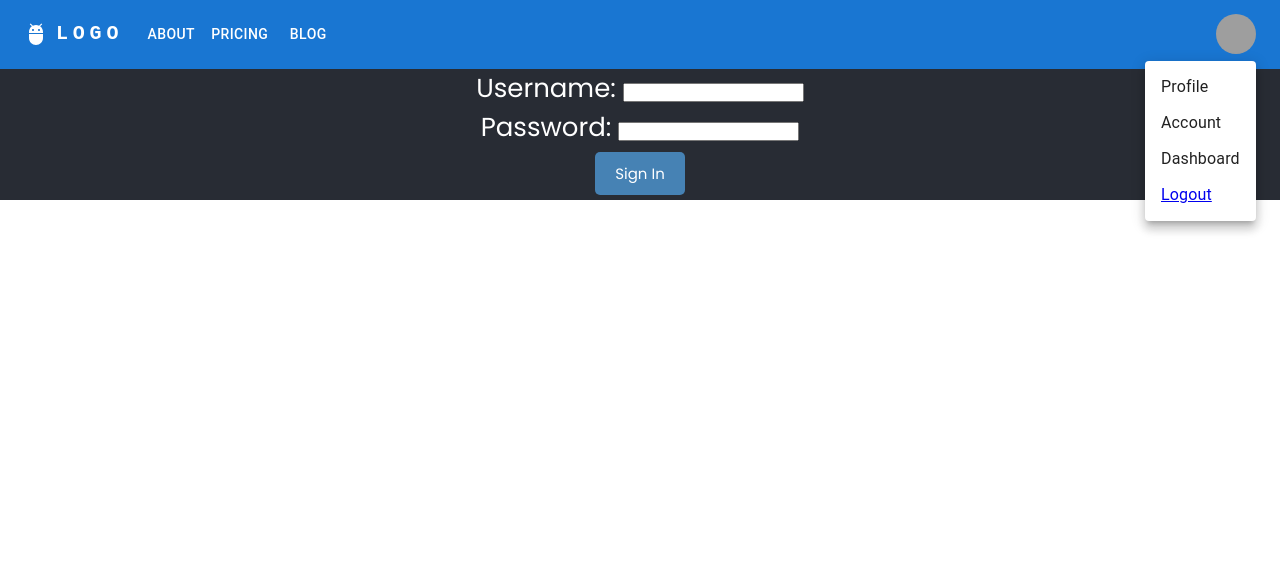
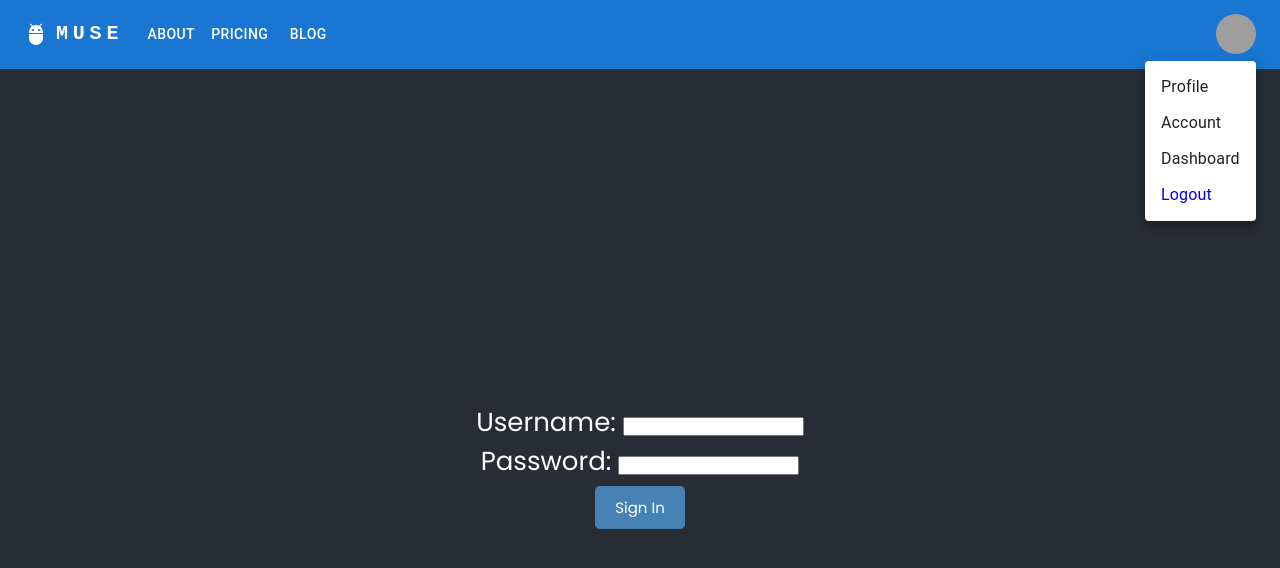
Before and after one commit to zenxha/muse, a React (Create React App) app in the folder client/: page /sign_in in a window 1280 px wide. Both pictures are taken after a click on the button "Open settings". Shown: the top 568 px of the page. Built offline with nearby package versions, Linux system fonts and the light colour scheme; grey boxes are pictures that could not be loaded.

Commit message:
login-solved

```diff
--- a/client/src/components/Nav.js
+++ b/client/src/components/Nav.js
@@ -63,7 +63,7 @@ const ResponsiveAppBar = () => {
               textDecoration: 'none',
             }}
           >
-            LOGO
+            MUSE
           </Typography>
 
           <Box sx={{ flexGrow: 1, display: { xs: 'flex', md: 'none' } }}>
@@ -158,7 +158,7 @@ const ResponsiveAppBar = () => {
               {settings.map((setting) => (
                 <MenuItem key={setting} onClick={handleCloseUserMenu}>
                   {setting === "Logout" ?
-                    <Typography textAlign="center"><Link to="/sign_in"> {setting} </Link> </Typography> :
+                    <Typography textAlign="center"><Link to="/sign_in" style={{ textDecoration: "none" }}> {setting} </Link> </Typography> :
                     <Typography textAlign="center"> {setting} </ Typography>
                   }
                 </MenuItem>
--- a/client/src/routes/SignIn.module.css
+++ b/client/src/routes/SignIn.module.css
@@ -1,7 +1,6 @@
+
 .container {
-    min-height: 100 vh;
-    min-width: 100 ch;
-
+    min-height: 100vh;
     text-align: center;
     background-color: #282c34;
     justify-content: center;
```
